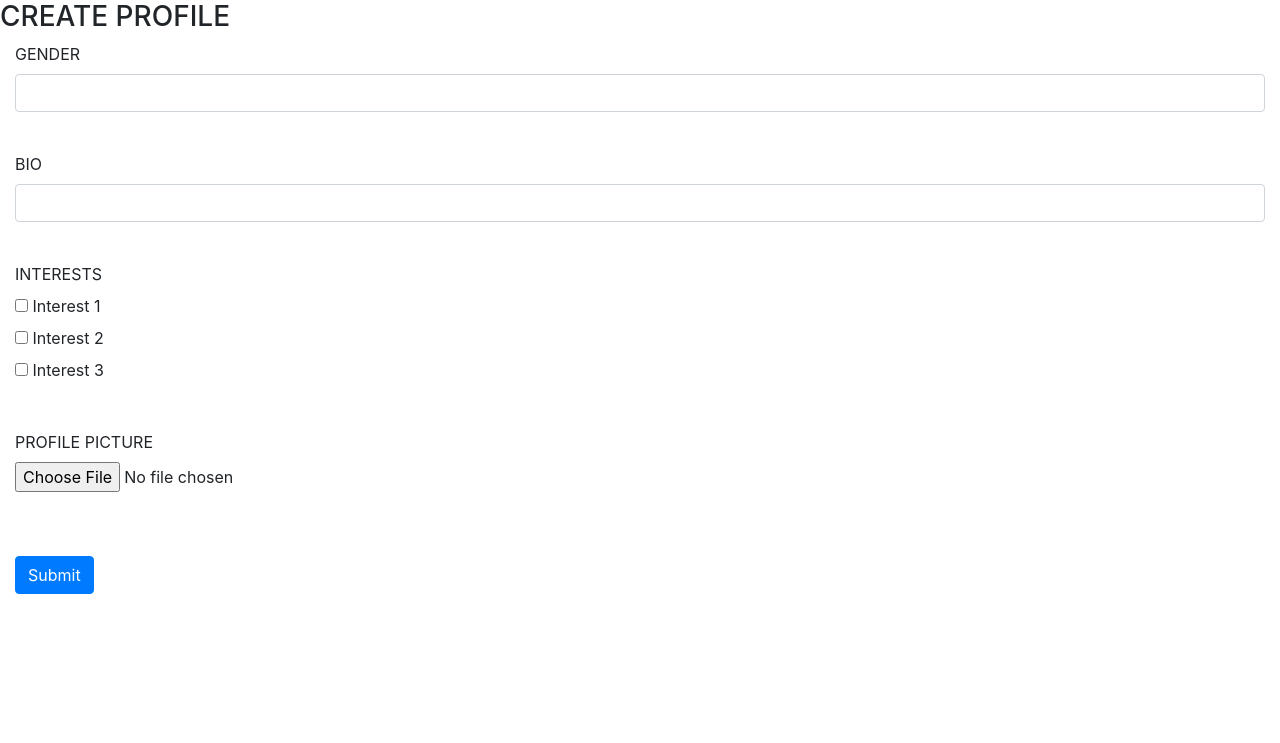
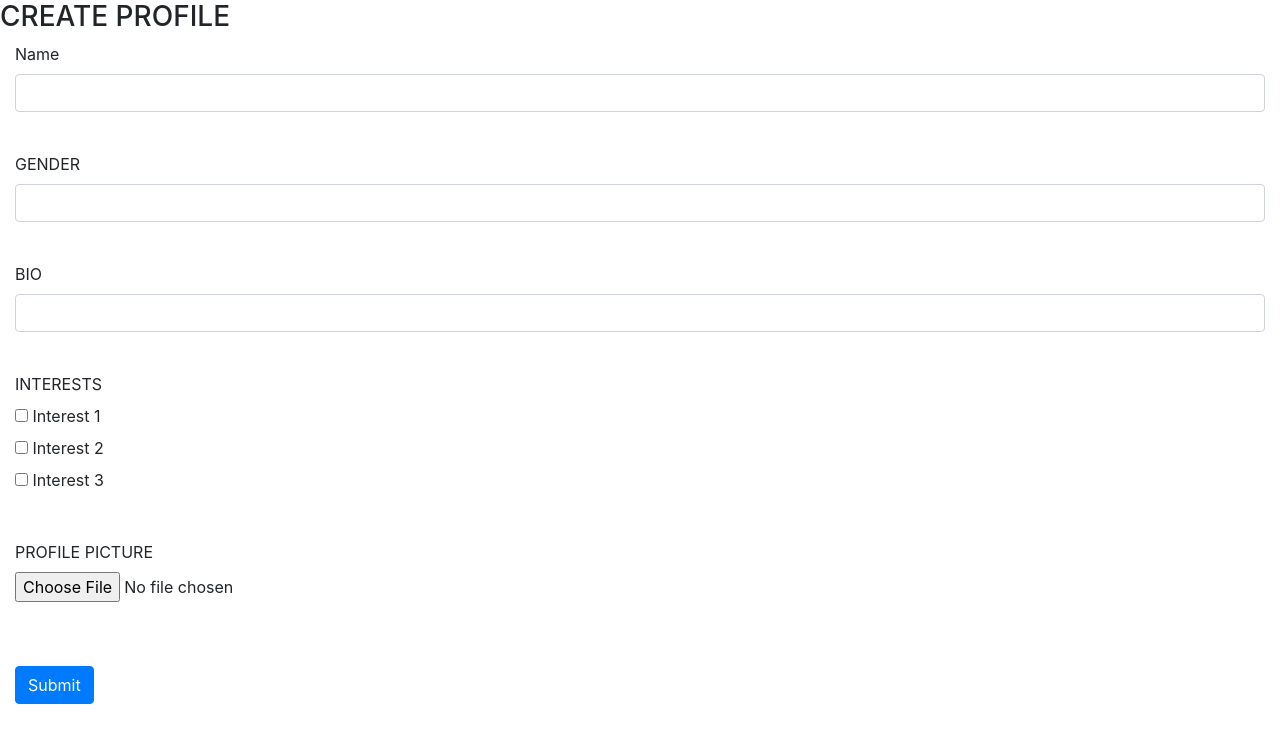
Before and after one commit to kimtdo/buddy-finder, a Django app: template social_app/templates/social_app/profile.html in a window 1280 px wide. Shown: the top 743 px of the page. Run offline with Django 3.2, Linux system fonts and the light colour scheme; the template is opened without the code that fills it, so the values that code supplies are empty; some libraries are stand-ins or nearby versions.

Commit message:
fix stuff

```diff
--- a/social_app/models.py
+++ b/social_app/models.py
@@ -10,6 +10,7 @@ interest = (('item_key1', 'Item title 1.1'),
 
 class Profile(models.Model):
     user = models.OneToOneField(User, on_delete=models.CASCADE)
+    name = models.CharField(max_length=140, null=True, blank=True)
     bio = models.CharField(max_length=1000, null=True, blank=True)
     gender = models.CharField(max_length=140, null=True, blank=True)
     profile_pic =  models.ImageField(upload_to='images', default="def.jpg", null=True, blank=True)
--- a/social_app/templates/social_app/profile.html
+++ b/social_app/templates/social_app/profile.html
@@ -45,6 +45,10 @@
         <form method="POST" enctype="multipart/form-data">
             {% csrf_token %}
             <div class="form-group">
+                <label>Name</label>
+                <input type="text" class="form-control" name="name" required="required">
+            </div><br>
+            <div class="form-group">
                 <label>GENDER</label>
                 <input type="text" class="form-control" name="gender" required="required">
             </div><br>
--- a/social_app/views.py
+++ b/social_app/views.py
@@ -18,6 +18,7 @@ class ProfileView(ListView):
         return context
     def post(self,request,*args,**kwargs):
         if self.request.method=='POST':
+            n = self.request.POST.get('name')
             a = self.request.POST.get('gender')
             b = self.request.POST.get('bio')
             c = self.request.POST.get('interests')
```
